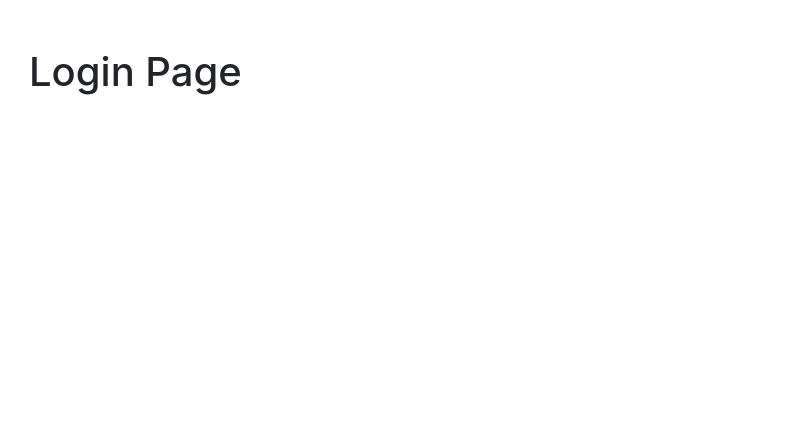
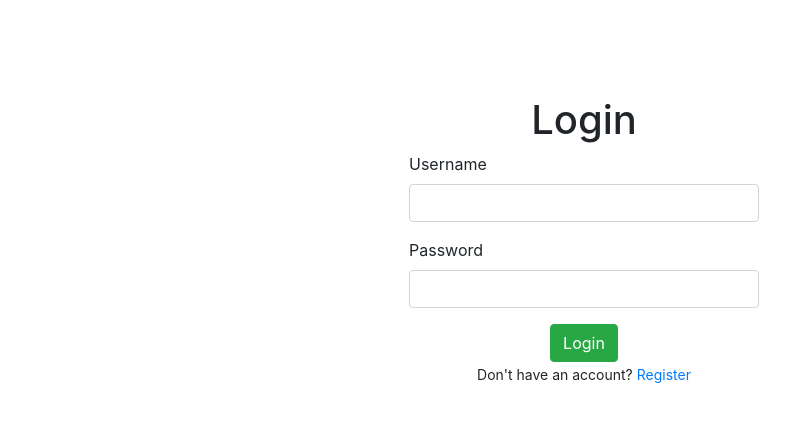
Before and after one commit to jtellkampf94/graphql-chat-app, a React (Create React App) app in the folder client/: page /login in a window 1280 px wide. Shown: the top 422 px of the page, without its empty margins (56-846 px from the left). Built offline with nearby package versions, Linux system fonts and the light colour scheme.

Commit message:
Created login form to login page component with ability to send and receieve data to graphql server using apollo client, corrected a bug in the resolver for login

```diff
--- a/client/src/pages/Login.js
+++ b/client/src/pages/Login.js
@@ -1,10 +1,92 @@
-import React from "react";
+import React, { useState } from "react";
+import { Row, Col, Form, Button } from "react-bootstrap";
+import { gql, useLazyQuery } from "@apollo/client";
+import { Link } from "react-router-dom";
 
-const Login = () => {
+const LOGIN_USER = gql`
+  query login($username: String!, $password: String!) {
+    login(username: $username, password: $password) {
+      username
+      email
+      createdAt
+      token
+    }
+  }
+`;
+
+const Login = ({ history }) => {
+  const [variables, setVariables] = useState({
+    username: "",
+    password: ""
+  });
+
+  const [errors, setErrors] = useState({});
+
+  const [loginUser, { loading }] = useLazyQuery(LOGIN_USER, {
+    onError: err => setErrors(err.graphQLErrors[0].extensions.errors),
+    onCompleted(data) {
+      localStorage.setItem("token", data.login.token);
+      history.push("/");
+    }
+  });
+
+  const handleChange = e => {
+    const { name, value } = e.target;
+    setVariables({ ...variables, [name]: value });
+  };
+
+  const handleSubmit = e => {
+    e.preventDefault();
+    loginUser({ variables });
+  };
+
   return (
-    <div>
-      <h1>Login Page</h1>
-    </div>
+    <Row className="bg-white py-5 justify-content-center">
+      <Col sm={8} md={6} lg={4}>
+        <h1 className="text-center">Login</h1>
+        <Form onSubmit={handleSubmit}>
+          <Form.Group>
+            <Form.Label className={errors.username && "text-danger"}>
+              Username
+            </Form.Label>
+            <Form.Control
+              isInvalid={errors.username}
+              type="text"
+              name="username"
+              value={variables.username}
+              onChange={handleChange}
+            />
+            <Form.Control.Feedback type="invalid">
+              {errors.username}
+            </Form.Control.Feedback>
+          </Form.Group>
+          <Form.Group>
+            <Form.Label className={errors.password && "text-danger"}>
+              Password
+            </Form.Label>
+            <Form.Control
+              isInvalid={errors.password}
+              type="password"
+              name="password"
+              value={variables.password}
+              onChange={handleChange}
+            />
+            <Form.Control.Feedback type="invalid">
+              {errors.password}
+            </Form.Control.Feedback>
+          </Form.Group>
+          <div className="text-center">
+            <Button variant="success" type="submit" disabled={loading}>
+              {loading ? "loading..." : "Login"}
+            </Button>
+            <br />
+            <small>
+              Don't have an account? <Link to="/register">Register</Link>
+            </small>
+          </div>
+        </Form>
+      </Col>
+    </Row>
   );
 };
 
--- a/client/src/pages/Register.js
+++ b/client/src/pages/Register.js
@@ -1,6 +1,7 @@
 import React, { useState } from "react";
 import { Row, Col, Form, Button } from "react-bootstrap";
 import { gql, useMutation } from "@apollo/client";
+import { Link } from "react-router-dom";
 
 const REGISTER_USER = gql`
   mutation register(
@@ -22,7 +23,7 @@
   }
 `;
 
-const Register = () => {
+const Register = ({ history }) => {
   const [variables, setVariables] = useState({
     email: "",
     username: "",
@@ -33,7 +34,7 @@
   const [errors, setErrors] = useState({});
 
   const [registerUser, { loading }] = useMutation(REGISTER_USER, {
-    update: (cache, res) => console.log(res),
+    update: (cache, res) => history.push("/login"),
     onError: err => setErrors(err.graphQLErrors[0].extensions.errors)
   });
 
@@ -116,6 +117,11 @@
             <Button variant="success" type="submit" disabled={loading}>
               {loading ? "loading..." : "Register"}
             </Button>
+
+            <br />
+            <small>
+              Already have an account? <Link to="/login">Login</Link>
+            </small>
           </div>
         </Form>
       </Col>
```
